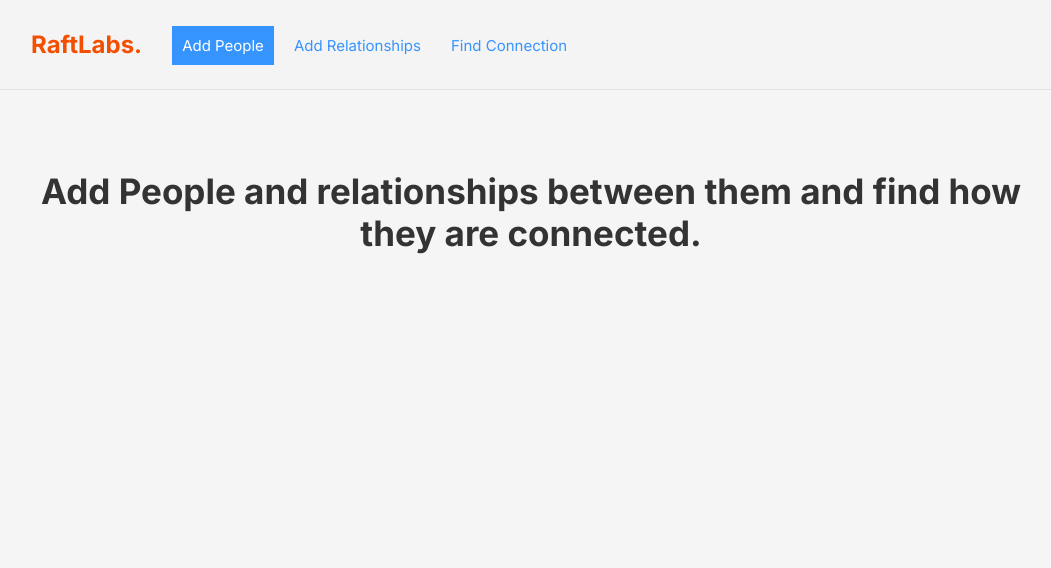
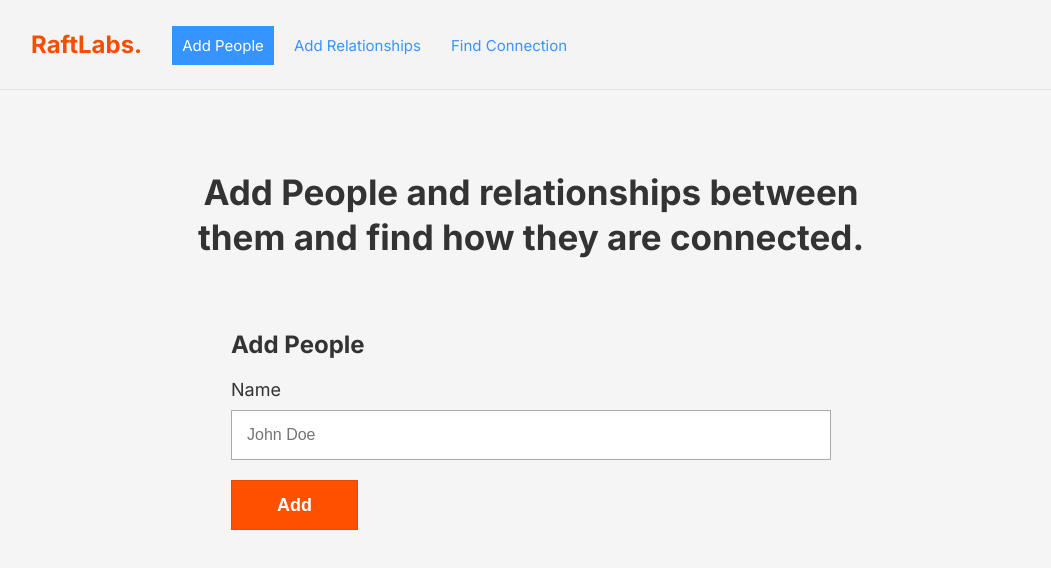
Before and after one commit to MohammedAtallahhh/connection_finder, a React (Create React App) app: page / in a window 1280 px wide. Shown: the top 568 px of the page, without its empty margins (109-1160 px from the left). Built offline with nearby package versions, Linux system fonts and the light colour scheme.

Commit message:
Finished Add People page component

```diff
--- a/src/components/AddPeople/AddPeople.css
+++ b/src/components/AddPeople/AddPeople.css
@@ -8,5 +8,20 @@
 
 .add-people__content h2 {
   font-size: 3.5rem;
+  line-height: 4.5rem;
+  margin-bottom: 7rem;
+
+  max-width: 30ch;
+  margin-inline: auto;
+}
+
+.add-people__form {
+  max-width: 600px;
+  margin: 0 auto;
+  text-align: left;
+}
+
+.add-people__form .form__title {
+  font-size: 2.4rem;
   margin-bottom: 2rem;
 }
--- a/src/components/AddPeople/AddPeople.tsx
+++ b/src/components/AddPeople/AddPeople.tsx
@@ -1,5 +1,5 @@
 import React from "react";
-import { Link } from "react-router-dom";
+import { Button, FormGroup } from "../shared";
 
 // Styles
 import "./AddPeople.css";
@@ -8,12 +8,22 @@ const AddPeople = () => {
   return (
     <section className="add-people">
       <div className="container">
+        {/* Content */}
         <div className="add-people__content">
           <h2>
             Add People and relationships between them and find how they are
             connected.
           </h2>
         </div>
+
+        {/* Add people form */}
+        <form className="add-people__form">
+          <h3 className="form__title">Add People</h3>
+
+          <FormGroup label="name" placeHolder="John Doe" />
+
+          <Button className="form__submit">Add</Button>
+        </form>
       </div>
     </section>
   );
--- /dev/null
+++ b/src/components/shared/Button/Button.css
@@ -0,0 +1,26 @@
+.btn {
+  border: 1px solid #e64a03;
+  outline: none;
+
+  font-size: 1.8rem;
+  font-weight: 700;
+
+  padding: 0.75em 2.5em;
+
+  background-color: #ff5100;
+  color: white;
+
+  cursor: pointer;
+
+  transition: 200ms ease;
+}
+
+.btn:hover {
+  background-color: #e2500d;
+}
+
+.btn:focus,
+.btn:active {
+  background-color: rgb(211, 69, 3);
+  box-shadow: 2px 4px 20px rgba(250, 114, 52, 0.25);
+}
--- /dev/null
+++ b/src/components/shared/Button/Button.tsx
@@ -0,0 +1,10 @@
+import { FC } from "react";
+
+// Styles
+import "./Button.css";
+
+const Button: FC<React.HTMLProps<HTMLButtonElement>> = ({ children }) => {
+  return <button className="btn">{children}</button>;
+};
+
+export default Button;
--- /dev/null
+++ b/src/components/shared/FormGroup/FormGroup.css
@@ -0,0 +1,27 @@
+.form-group {
+  display: flex;
+  flex-direction: column;
+
+  margin-bottom: 2rem;
+}
+
+.form__label {
+  font-size: 1.8rem;
+  text-align: left;
+  text-transform: capitalize;
+
+  margin-bottom: 1rem;
+}
+
+.form__input {
+  font-size: inherit;
+  padding: 1.5rem;
+
+  border: 1px solid #aaa;
+}
+
+.form__input:focus {
+  outline: none;
+  border: 1px solid #555;
+  box-shadow: 2px 4px 10px rgba(0, 0, 0, 0.1);
+}
--- /dev/null
+++ b/src/components/shared/FormGroup/FormGroup.tsx
@@ -0,0 +1,26 @@
+import React from "react";
+
+// Styles
+import "./FormGroup.css";
+
+interface IFromGroup {
+  label: string;
+  placeHolder: string;
+}
+const FormGroup = ({ label, placeHolder }: IFromGroup) => {
+  return (
+    <div className="form-group">
+      <label htmlFor={label} className="form__label">
+        {label}
+      </label>
+      <input
+        id={label}
+        type="text"
+        className="form__input"
+        placeholder={placeHolder}
+      />
+    </div>
+  );
+};
+
+export default FormGroup;
--- /dev/null
+++ b/src/components/shared/index.ts
@@ -0,0 +1,2 @@
+export { default as FormGroup } from "./FormGroup/FormGroup";
+export { default as Button } from "./Button/Button";
```
